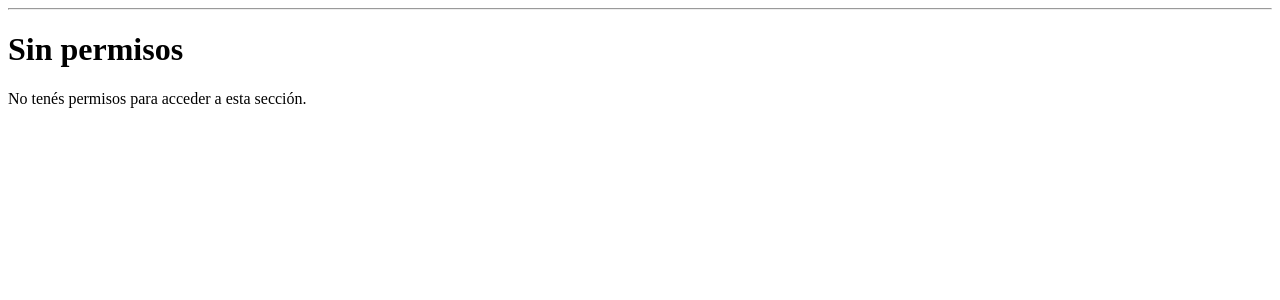
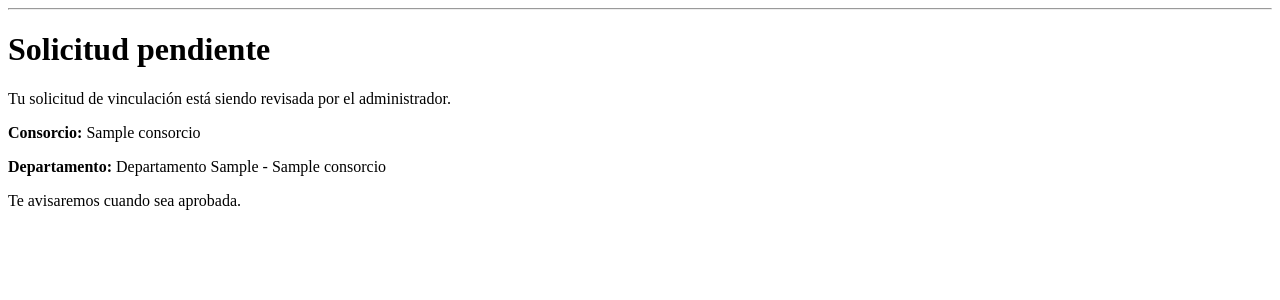
Before and after one commit to gogoroisler/TP-FINAL-BACKEND--IFTS18, a Django app: page /mis-expensas/ in a window 1280 px wide. Shown: the part 97-397 px from the top of the page. Run offline with Django 5.2, Linux system fonts and the light colour scheme; a user stored in the database is signed in; tables that the repository leaves empty hold one stand-in row (values such as "Sample post").

Commit message:
feat: solicitud de vinculacion, reenvio tras rechazo, retirar permisos

```diff
--- a/consorcios/admin.py
+++ b/consorcios/admin.py
@@ -1,6 +1,7 @@
 from django.contrib import admin
-from .models import Consorcio, Departamento, Titularidad
+from .models import Consorcio, Departamento, Titularidad, SolicitudVinculacion
 
 admin.site.register(Consorcio)
 admin.site.register(Departamento)
 admin.site.register(Titularidad)
+admin.site.register(SolicitudVinculacion)
--- a/consorcios/models.py
+++ b/consorcios/models.py
@@ -33,3 +33,21 @@ class Titularidad(models.Model):
 
     def __str__(self):
         return f'{self.usuario} - {self.departamento}'
+
+
+class SolicitudVinculacion(models.Model):
+    ESTADO_CHOICES = [
+        ('pendiente', 'Pendiente'),
+        ('aprobada', 'Aprobada'),
+        ('rechazada', 'Rechazada'),
+    ]
+
+    usuario = models.ForeignKey(User, on_delete=models.CASCADE)
+    consorcio = models.ForeignKey(Consorcio, on_delete=models.CASCADE)
+    departamento = models.ForeignKey(Departamento, on_delete=models.CASCADE)
+    estado = models.CharField(max_length=20, choices=ESTADO_CHOICES, default='pendiente')
+    fecha = models.DateTimeField(auto_now_add=True)
+    nota_admin = models.CharField(max_length=200, blank=True)
+
+    def __str__(self):
+        return f'{self.usuario} - {self.departamento} - {self.estado}'
--- a/consorcios/selectors.py
+++ b/consorcios/selectors.py
@@ -1,5 +1,5 @@
-from .models import Departamento, Titularidad
 from django.utils import timezone
+from .models import Departamento, Titularidad, SolicitudVinculacion
 
 
 def get_departamento_por_usuario(usuario):
@@ -26,6 +26,21 @@ def get_titular_en_periodo(departamento, fecha):
     return Titularidad.objects.filter(
         departamento=departamento,
         fecha_desde__lte=fecha,
-    ).filter(
         fecha_hasta__isnull=True
     ).first()
+
+
+def get_solicitud_por_usuario(usuario):
+    return SolicitudVinculacion.objects.filter(
+        usuario=usuario
+    ).order_by('-fecha').first()
+
+
+def get_todas_las_solicitudes():
+    return SolicitudVinculacion.objects.all().order_by('-fecha')
+
+
+def get_solicitudes_pendientes():
+    return SolicitudVinculacion.objects.filter(
+        estado='pendiente'
+    ).order_by('-fecha')
--- a/consorcios/views.py
+++ b/consorcios/views.py
@@ -1,10 +1,18 @@
 from django.contrib.auth.decorators import login_required
 from django.shortcuts import render, redirect, get_object_or_404
+from django.utils import timezone
 from django.utils.decorators import method_decorator
-from django.views.generic import ListView
+from django.views.generic import ListView, CreateView
+from django.urls import reverse_lazy
 
-from consorcios.selectors import get_departamento_por_titularidad, get_departamento_por_usuario
-from expensas.models import Expensa, Pago
+from consorcios.models import Consorcio, Titularidad, SolicitudVinculacion
+from consorcios.selectors import (
+    get_departamento_por_titularidad,
+    get_departamento_por_usuario,
+    get_solicitud_por_usuario,
+    get_todas_las_solicitudes,
+)
+from expensas.models import Expensa
 from expensas.selectors import get_expensas_por_departamento, get_pagos_por_expensa
 from usuarios.mixins import RolRequeridoMixin
 from usuarios.selectors import get_perfil_por_usuario
@@ -16,6 +24,19 @@ class MisExpensasView(RolRequeridoMixin, ListView):
     model = Expensa
     template_name = 'mis_expensas.html'
     context_object_name = 'expensas'
+
+    def dispatch(self, request, *args, **kwargs):
+        response = super().dispatch(request, *args, **kwargs)
+        if response.status_code != 200:
+            return response
+        solicitud = get_solicitud_por_usuario(request.user)
+        if solicitud is None:
+            return redirect('crear_solicitud')
+        if solicitud.estado == 'pendiente':
+            return render(request, 'solicitud_pendiente.html', {'solicitud': solicitud})
+        if solicitud.estado == 'rechazada':
+            return render(request, 'solicitud_rechazada.html', {'solicitud': solicitud})
+        return response
 
     def get_queryset(self):
         departamento = get_departamento_por_titularidad(self.request.user)
@@ -41,6 +62,41 @@ class MisExpensasView(RolRequeridoMixin, ListView):
         return context
 
 
+@method_decorator(login_required, name='dispatch')
+class CrearSolicitudView(RolRequeridoMixin, CreateView):
+    rol_requerido = 'consorcista'
+    model = SolicitudVinculacion
+    template_name = 'crear_solicitud.html'
+    fields = ['consorcio', 'departamento']
+    success_url = reverse_lazy('mis_expensas')
+
+    def dispatch(self, request, *args, **kwargs):
+        solicitud = get_solicitud_por_usuario(request.user)
+        if solicitud is not None and solicitud.estado != 'rechazada':
+            return redirect('mis_expensas')
+        return super().dispatch(request, *args, **kwargs)
+
+    def form_valid(self, form):
+        # Borra solicitud rechazada anterior si existe
+        SolicitudVinculacion.objects.filter(
+            usuario=self.request.user,
+            estado='rechazada'
+        ).delete()
+        form.instance.usuario = self.request.user
+        return super().form_valid(form)
+
+
+@method_decorator(login_required, name='dispatch')
+class ListarSolicitudesView(RolRequeridoMixin, ListView):
+    rol_requerido = 'admin'
+    model = SolicitudVinculacion
+    template_name = 'listar_solicitudes.html'
+    context_object_name = 'solicitudes'
+
+    def get_queryset(self):
+        return get_todas_las_solicitudes()
+
+
 @login_required
 def informar_pago(request, expensa_id):
     perfil = get_perfil_por_usuario(request.user)
@@ -48,13 +104,59 @@ def informar_pago(request, expensa_id):
         return render(request, 'sin_perfil.html')
     expensa = get_object_or_404(Expensa, id=expensa_id)
     if request.method == 'POST':
+        from expensas.models import Pago
         monto = request.POST.get('monto', expensa.monto)
         nota = request.POST.get('nota', '')
-        Pago.objects.create(
-            expensa=expensa,
-            monto=monto,
-            nota=nota,
-        )
+        Pago.objects.create(expensa=expensa, monto=monto, nota=nota)
         expensa.pagada = True
         expensa.save()
     return redirect('mis_expensas')
+
+
+@login_required
+def gestionar_solicitud(request, solicitud_id):
+    perfil = get_perfil_por_usuario(request.user)
+    if perfil is None:
+        return render(request, 'sin_perfil.html')
+    if perfil.rol != 'admin':
+        return render(request, 'sin_permiso.html')
+    solicitud = get_object_or_404(SolicitudVinculacion, id=solicitud_id)
+    if request.method == 'POST':
+        accion = request.POST.get('accion')
+        nota_admin = request.POST.get('nota_admin', '')
+        if accion == 'aprobar':
+            solicitud.estado = 'aprobada'
+            solicitud.nota_admin = nota_admin
+            solicitud.save()
+            Titularidad.objects.create(
+                departamento=solicitud.departamento,
+                usuario=solicitud.usuario,
+                fecha_desde=timezone.now().date(),
+            )
+        elif accion == 'rechazar':
+            solicitud.estado = 'rechazada'
+            solicitud.nota_admin = nota_admin
+            solicitud.save()
+    return redirect('listar_solicitudes')
+
+
+@login_required
+def retirar_permisos(request, solicitud_id):
+    perfil = get_perfil_por_usuario(request.user)
+    if perfil is None:
+        return render(request, 'sin_perfil.html')
+    if perfil.rol != 'admin':
+        return render(request, 'sin_permiso.html')
+    solicitud = get_object_or_404(SolicitudVinculacion, id=solicitud_id)
+    if request.method == 'POST':
+        # Cierra la titularidad activa
+        Titularidad.objects.filter(
+            usuario=solicitud.usuario,
+            departamento=solicitud.departamento,
+            fecha_hasta__isnull=True
+        ).update(fecha_hasta=timezone.now().date())
+        # Marca la solicitud como rechazada
+        solicitud.estado = 'rechazada'
+        solicitud.nota_admin = request.POST.get('nota_admin', 'Permisos retirados por el administrador')
+        solicitud.save()
+    return redirect('listar_solicitudes')
--- a/gestion_consorcios/urls.py
+++ b/gestion_consorcios/urls.py
@@ -2,7 +2,14 @@ from django.contrib import admin
 from django.urls import path, include
 
 from core.views import home, PanelAdminView, PanelConsorcistView
-from consorcios.views import MisExpensasView, informar_pago
+from consorcios.views import (
+    MisExpensasView,
+    informar_pago,
+    CrearSolicitudView,
+    ListarSolicitudesView,
+    gestionar_solicitud,
+    retirar_permisos,
+)
 from expensas.views import (
     ListarExpensasView,
     DetalleExpensaView,
@@ -13,7 +20,7 @@ from expensas.views import (
     PreviewPeriodoView,
     enviar_expensas,
 )
-from usuarios.views import redirigir_segun_rol
+from usuarios.views import redirigir_segun_rol, registro
 from reclamos.views import (
     CrearReclamoView,
     MisReclamosView,
@@ -25,11 +32,16 @@ urlpatterns = [
     path('admin/', admin.site.urls),
     path('accounts/', include('django.contrib.auth.urls')),
     path('', home, name='home'),
+    path('registro/', registro, name='registro'),
     path('redirigir/', redirigir_segun_rol, name='redirigir_segun_rol'),
     path('panel-admin/', PanelAdminView.as_view(), name='panel_admin'),
     path('panel-consorcista/', PanelConsorcistView.as_view(), name='panel_consorcista'),
     path('mis-expensas/', MisExpensasView.as_view(), name='mis_expensas'),
     path('informar-pago/<int:expensa_id>/', informar_pago, name='informar_pago'),
+    path('solicitud/', CrearSolicitudView.as_view(), name='crear_solicitud'),
+    path('solicitudes/', ListarSolicitudesView.as_view(), name='listar_solicitudes'),
+    path('solicitudes/<int:solicitud_id>/', gestionar_solicitud, name='gestionar_solicitud'),
+    path('solicitudes/retirar/<int:solicitud_id>/', retirar_permisos, name='retirar_permisos'),
     path('listar-expensas/', ListarExpensasView.as_view(), name='listar_expensas'),
     path('expensa/<int:expensa_id>/', DetalleExpensaView.as_view(), name='detalle_expensa'),
     path('crear-expensa/', CrearExpensaView.as_view(), name='crear_expensa'),
--- a/templates/panel_admin.html
+++ b/templates/panel_admin.html
@@ -3,6 +3,11 @@
 {% block content %}
 <h1>Panel Administrador</h1>
 <p>Bienvenido, {{ user.username }}</p>
+
+<h2>Solicitudes de vinculación</h2>
+<ul>
+    <li><a href="{% url 'listar_solicitudes' %}">Ver solicitudes pendientes</a></li>
+</ul>
 
 <h2>Expensas</h2>
 <ul>
--- /dev/null
+++ b/templates/solicitud_pendiente.html
@@ -0,0 +1,9 @@
+{% extends 'base.html' %}
+{% block title %}Solicitud pendiente{% endblock %}
+{% block content %}
+<h1>Solicitud pendiente</h1>
+<p>Tu solicitud de vinculación está siendo revisada por el administrador.</p>
+<p><strong>Consorcio:</strong> {{ solicitud.consorcio }}</p>
+<p><strong>Departamento:</strong> {{ solicitud.departamento }}</p>
+<p>Te avisaremos cuando sea aprobada.</p>
+{% endblock %}
```
Also changed, not shown: templates/crear_solicitud.html (added, +12 -0 lines), templates/listar_solicitudes.html (added, +49 -0 lines), templates/registration/login.html (+1 -7 lines), templates/registro.html (added, +11 -0 lines), templates/solicitud_rechazada.html (added, +11 -0 lines), usuarios/forms.py (added, +31 -0 lines), usuarios/views.py (+19 -1 lines), consorcios/migrations/0003_solicitudvinculacion.py (added).
